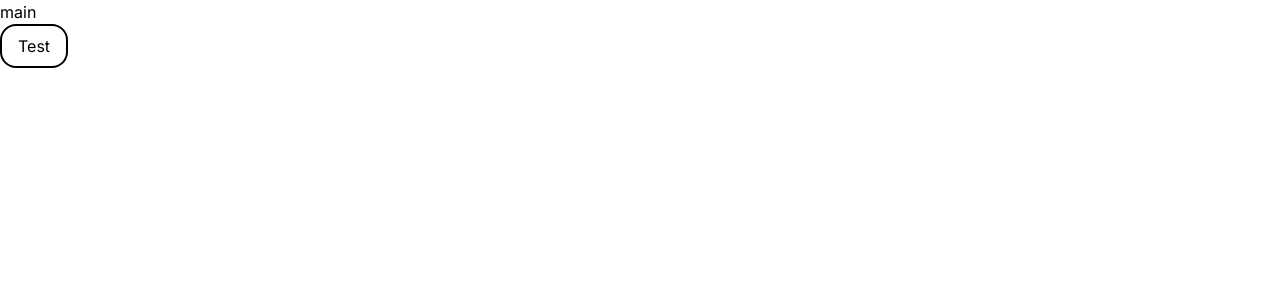
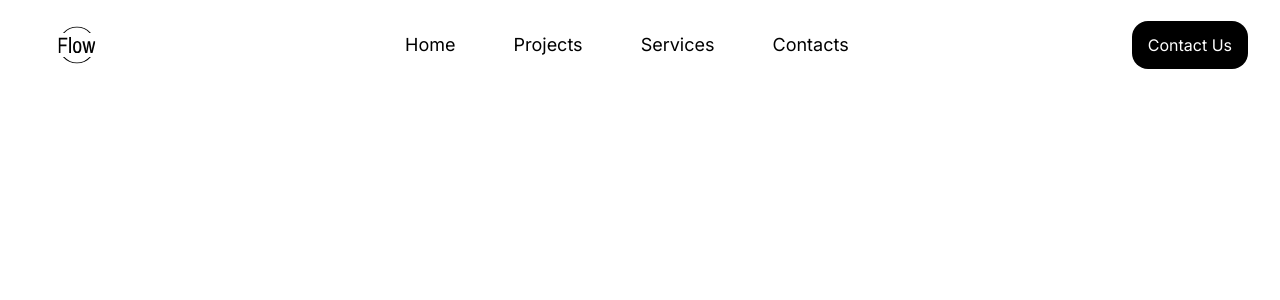
Before and after one commit to kharljhon14/flow, a Next.js app: page / in a window 1280 px wide. Shown: the top 300 px of the page. Built offline with nearby package versions, Linux system fonts and the light colour scheme.

Commit message:
Header feature

```diff
--- a/src/app/page.tsx
+++ b/src/app/page.tsx
@@ -1,11 +1,11 @@
 import Button from '@/components/Button';
+import Header from '@/features/header/Header';
 import Image from 'next/image';
 
 export default function Home() {
   return (
     <div>
-      <h1>main</h1>
-      <Button variant="outline">Test</Button>
+      <Header />
     </div>
   );
 }
--- a/src/components/Button.tsx
+++ b/src/components/Button.tsx
@@ -3,14 +3,13 @@ import { VariantProps, cva } from 'class-variance-authority';
 import { ButtonHTMLAttributes, ReactNode } from 'react';
 
 const buttonVarinats = cva(
-  'inline-flex items-center jutify-center whitesoace-nowrap rounded-2xl px-4 py-2',
+  'inline-flex items-center jutify-center whitesoace-nowrap rounded-2xl px-4 py-3 transition-all duration-300',
   {
     variants: {
       variant: {
         default: 'bg-black text-white hover:bg-black/90',
         secondary: 'bg-yellow-400 border border-black hover:bg-yellow-400/90',
-        outline:
-          'border border-2 border-black hover:bg-black hover:text-white transition-all duration-300',
+        outline: 'border border-2 border-black hover:bg-black hover:text-white ',
       },
     },
     defaultVariants: {
--- /dev/null
+++ b/src/features/header/Header.tsx
@@ -0,0 +1,28 @@
+import Image from 'next/image';
+import HeaderLinksContainer, { HeaderLink } from './HeaderLinksContainer';
+import Button from '@/components/Button';
+
+const LINKS: HeaderLink[] = [
+  { href: '/', label: 'Home' },
+  { href: '/', label: 'Projects' },
+  { href: '/', label: 'Services' },
+  { href: '/', label: 'Contacts' },
+];
+
+export default function Header() {
+  return (
+    <header className="flex items-center justify-between mx-8">
+      <Image
+        src="/logo-black.svg"
+        alt="flow logo"
+        width={90}
+        height={50}
+        style={{ width: '90px', height: '90px' }}
+      />
+      <HeaderLinksContainer headerLinks={LINKS} />
+      <div>
+        <Button>Contact Us</Button>
+      </div>
+    </header>
+  );
+}
--- /dev/null
+++ b/src/features/header/HeaderLink.tsx
@@ -0,0 +1,18 @@
+import Link from 'next/link';
+import { AnchorHTMLAttributes, ReactNode } from 'react';
+
+interface Props {
+  href: string;
+  children?: ReactNode;
+}
+
+export default function HeaderLink({ children, href }: Props) {
+  return (
+    <Link
+      className="text-lg px-4 py-3 border border-transparent hover:border-black rounded-2xl"
+      href={href}
+    >
+      {children}
+    </Link>
+  );
+}
--- /dev/null
+++ b/src/features/header/HeaderLinksContainer.tsx
@@ -0,0 +1,25 @@
+import HeaderLink from './HeaderLink';
+
+export interface HeaderLink {
+  href: string;
+  label: string;
+}
+
+interface Props {
+  headerLinks: HeaderLink[];
+}
+
+export default function HeaderLinksContainer({ headerLinks }: Props) {
+  return (
+    <div className="space-x-6">
+      {headerLinks.map(({ href, label }) => (
+        <HeaderLink
+          key={href}
+          href={href}
+        >
+          {label}
+        </HeaderLink>
+      ))}
+    </div>
+  );
+}
```
Also changed, not shown: public/logo-black.svg (added).
